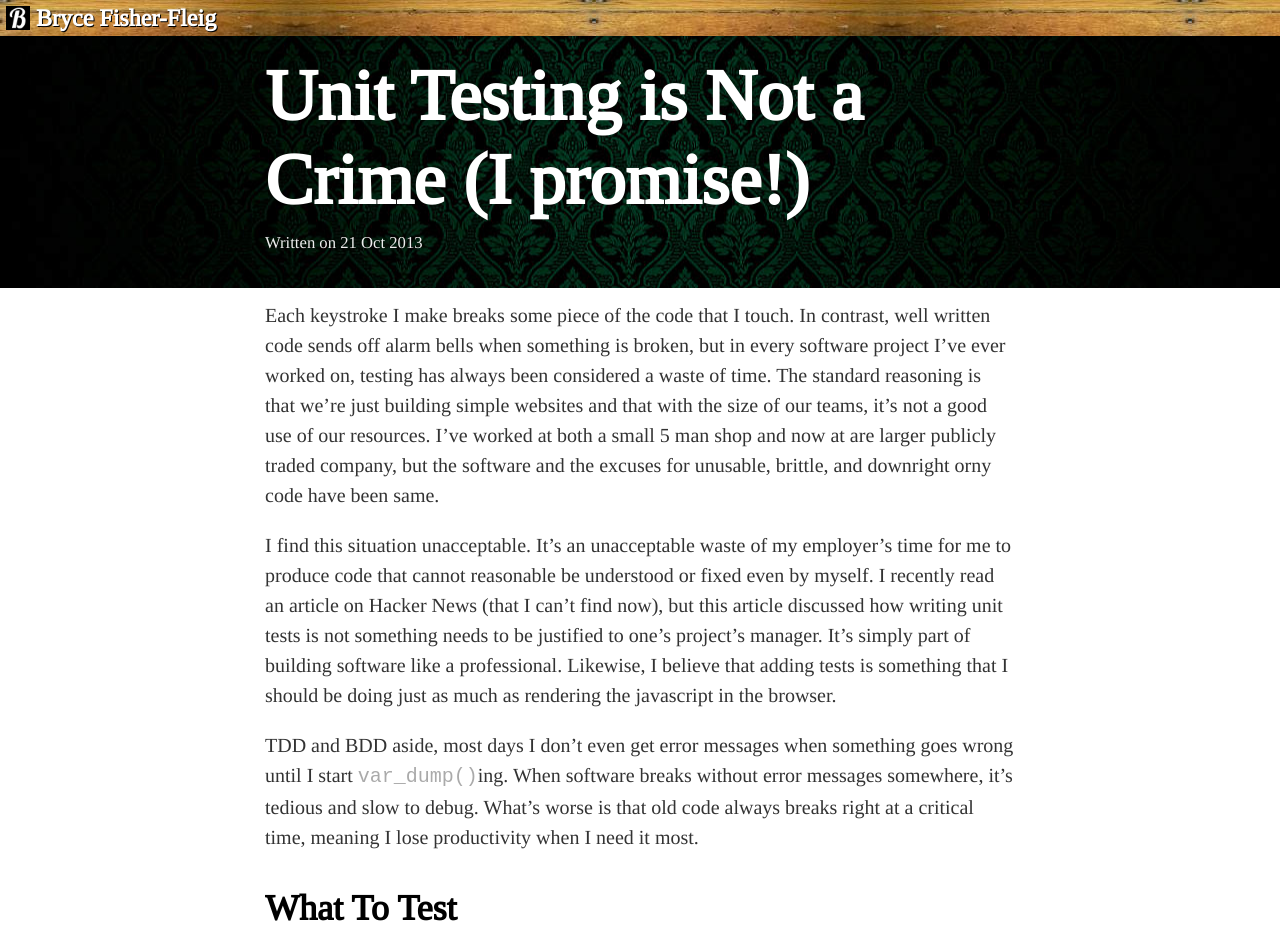
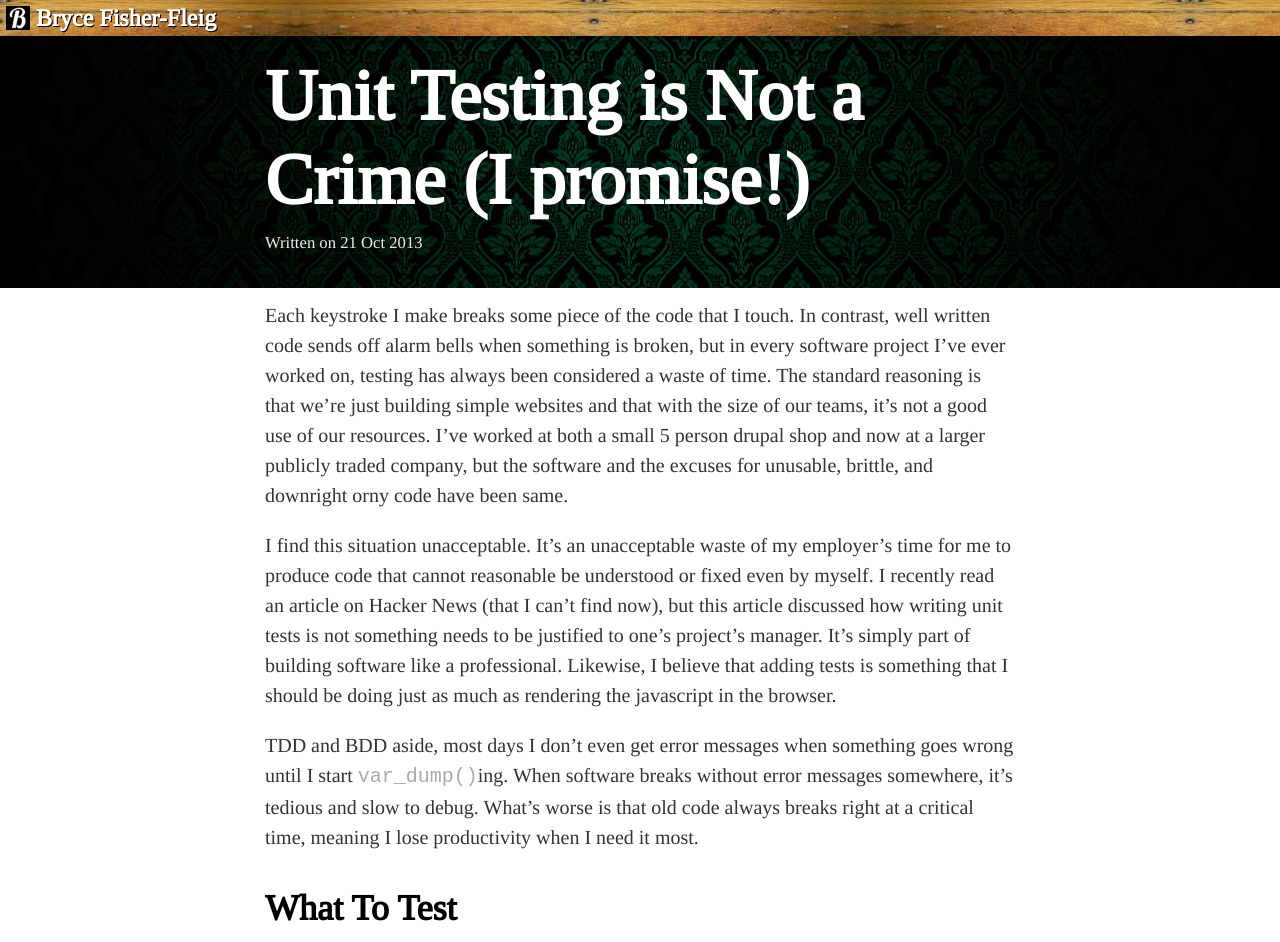
Before and after one commit to brycefisher/brycefisher.github.io-jekyll, a Jekyll site: the page built from _posts/2013-10-21-unit-testing-is-not-a-crime-i-promise-.md, in a window 1280 px wide and 1400 px high. Shown: the top 942 px of the window. Built offline with Jekyll 4.4.1, drawn with Linux system fonts in a browser that asks for light colours; comment, search, counter and statistics services are not loaded; some of the changed text lies outside the part shown.

Commit message:
Code formatting improvements for 2013-10-21

```diff
--- a/_posts/2013-10-21-unit-testing-is-not-a-crime-i-promise-.md
+++ b/_posts/2013-10-21-unit-testing-is-not-a-crime-i-promise-.md
@@ -3,7 +3,7 @@ title: "Unit Testing is Not a Crime (I promise!)"
 layout: "post"
 excerpt: "This article is another workplace rant from me about web development best practices, specifically the importance of building tests. I'll try my best to convince myself, my boss, and you that we should all write unit tests for almost any piece of code we write."
 ---
-Each keystroke I make breaks some piece of the code that I touch. In contrast, well written code sends off alarm bells when something is broken, but in every software project I've ever worked on, testing has always been considered a waste of time. The standard reasoning is that we're just building simple websites and that with the size of our teams, it's not a good use of our resources. I've worked at both a small 5 man shop and now at are larger publicly traded company, but the software and the excuses for unusable, brittle, and downright orny code have been same.
+Each keystroke I make breaks some piece of the code that I touch. In contrast, well written code sends off alarm bells when something is broken, but in every software project I've ever worked on, testing has always been considered a waste of time. The standard reasoning is that we're just building simple websites and that with the size of our teams, it's not a good use of our resources. I've worked at both a small 5 person drupal shop and now at a larger publicly traded company, but the software and the excuses for unusable, brittle, and downright orny code have been same.
 
 I find this situation unacceptable. It's an unacceptable waste of my employer's time for me to produce code that cannot reasonable be understood or fixed even by myself. I recently read an article on Hacker News (that I can't find now), but this article discussed how writing unit tests is not something needs to be justified to one's project's manager. It's simply part of building software like a professional. Likewise, I believe that adding tests is something that I should be doing just as much as rendering the javascript in the browser.
 
@@ -11,7 +11,7 @@ TDD and BDD aside, most days I don't even get error messages when something goes
 
 ## What To Test
 
-In my world, I build websites like [dnaink](http://www.dnaink.com/) that function as glorified brochureware. Typically, if I asked my boss for permission to create tests (unit or otherwise), my boss would respond that there's not enough complexity to justify it, and could it be done yesterday please? However, this website has a myriad of complex functions integrating with the underlying CMS that probably only I will ever fully understand, and most of which I've already forgotten. Let's examine a few real world examples of what I would want to test on this site.
+In my world, I build websites like [DNAInk](http://www.dnaink.com/) that function as glorified brochureware. Typically, if I asked my boss for permission to create tests (unit or otherwise), my boss would respond that there's not enough complexity to justify it, and could it be done yesterday please? However, this website has a myriad of complex functions integrating with the underlying CMS that probably only I will ever fully understand, and most of which I've already forgotten. Let's examine a few real world examples of what I would want to test on this site.
 
 ### Anything Functional (not merely cosmetic)
 
```
Also changed, not shown: other parts of _posts/2013-10-21-unit-testing-is-not-a-crime-i-promise-.md (+1 -1 lines).
